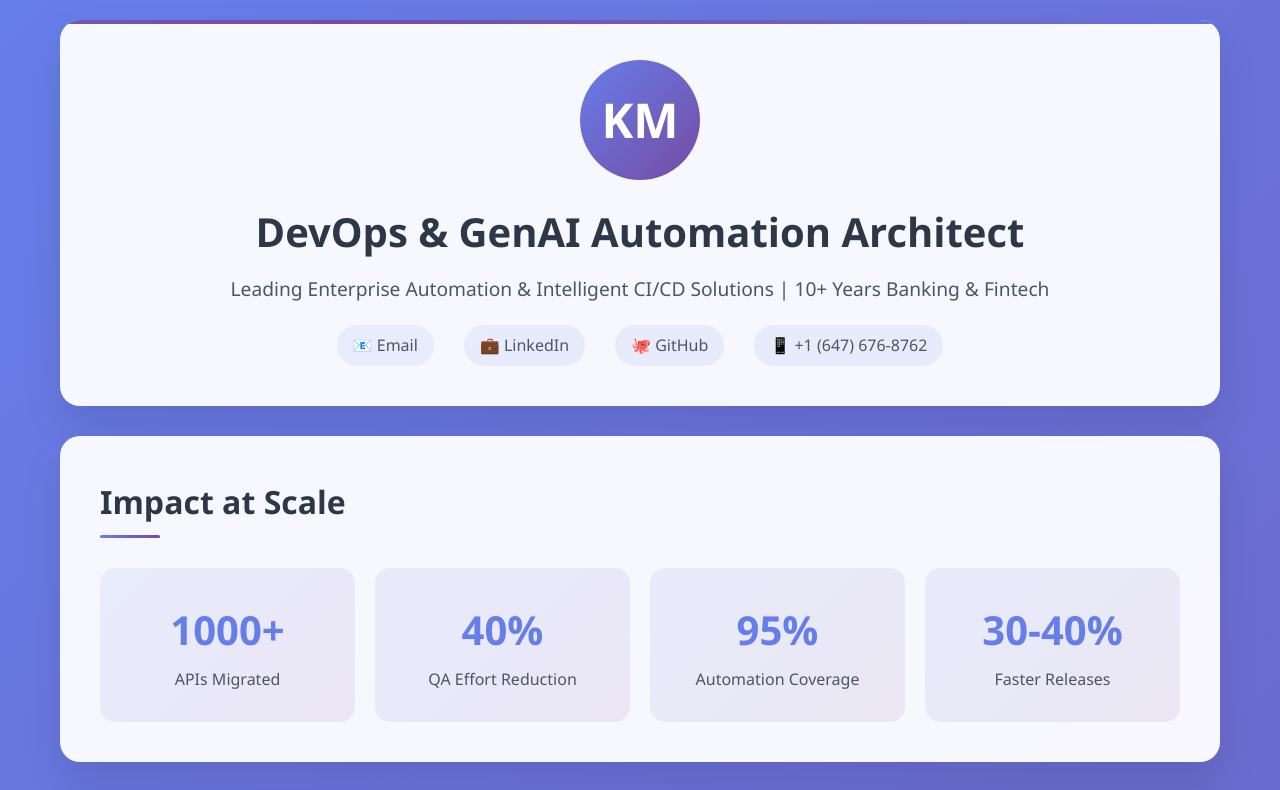
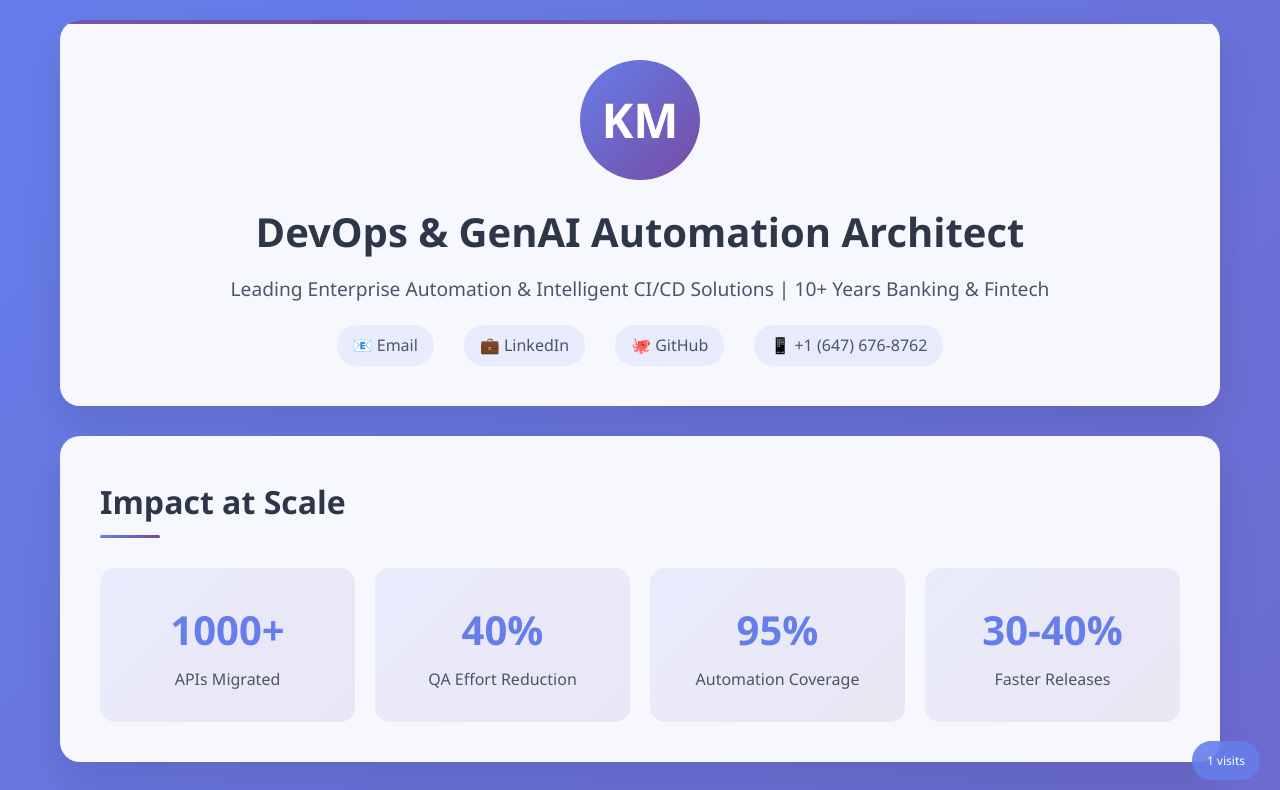
Before and after one commit to genai-enterprise-devops/KarthikMarimuthu, a plain HTML site: page index.html in a window 1280 px wide. Shown: the top 790 px of the page. Drawn offline with Linux system fonts and the light colour scheme.

Commit message:
Add Google Analytics tracking and simple hit counter

```diff
--- a/index.html
+++ b/index.html
@@ -4,6 +4,15 @@
     <meta charset="UTF-8">
     <meta name="viewport" content="width=device-width, initial-scale=1.0">
     <title>DevOps & GenAI Automation Portfolio</title>
+
+    <!-- Google Analytics -->
+    <script async src="https://www.googletagmanager.com/gtag/js?id=G-XXXXXXXXXX"></script>
+    <script>
+        window.dataLayer = window.dataLayer || [];
+        function gtag(){dataLayer.push(arguments);}
+        gtag('js', new Date());
+        gtag('config', 'G-XXXXXXXXXX');
+    </script>
     <style>
         * {
             margin: 0;
@@ -795,6 +804,11 @@
             </div>
         </section>
 
+        <!-- Hit Counter -->
+        <div style="position: fixed; bottom: 20px; right: 20px; background: rgba(102, 126, 234, 0.9); color: white; padding: 10px 15px; border-radius: 20px; font-size: 12px; z-index: 1000;">
+            <span id="hitCounter">Loading...</span> visits
+        </div>
+
         <!-- Contact Info Modal -->
         <div id="contactModal" class="modal" style="display: none;">
             <div class="modal-content">
@@ -925,6 +939,18 @@
                     modal.style.display = 'none';
                 }
             }
+
+            // Simple hit counter
+            function updateHitCounter() {
+                const counter = document.getElementById('hitCounter');
+                const currentHits = localStorage.getItem('portfolioHits') || 0;
+                const newHits = parseInt(currentHits) + 1;
+                localStorage.setItem('portfolioHits', newHits);
+                counter.textContent = newHits;
+            }
+
+            // Update counter on page load
+            updateHitCounter();
         });
     </script>
 </body>
```
